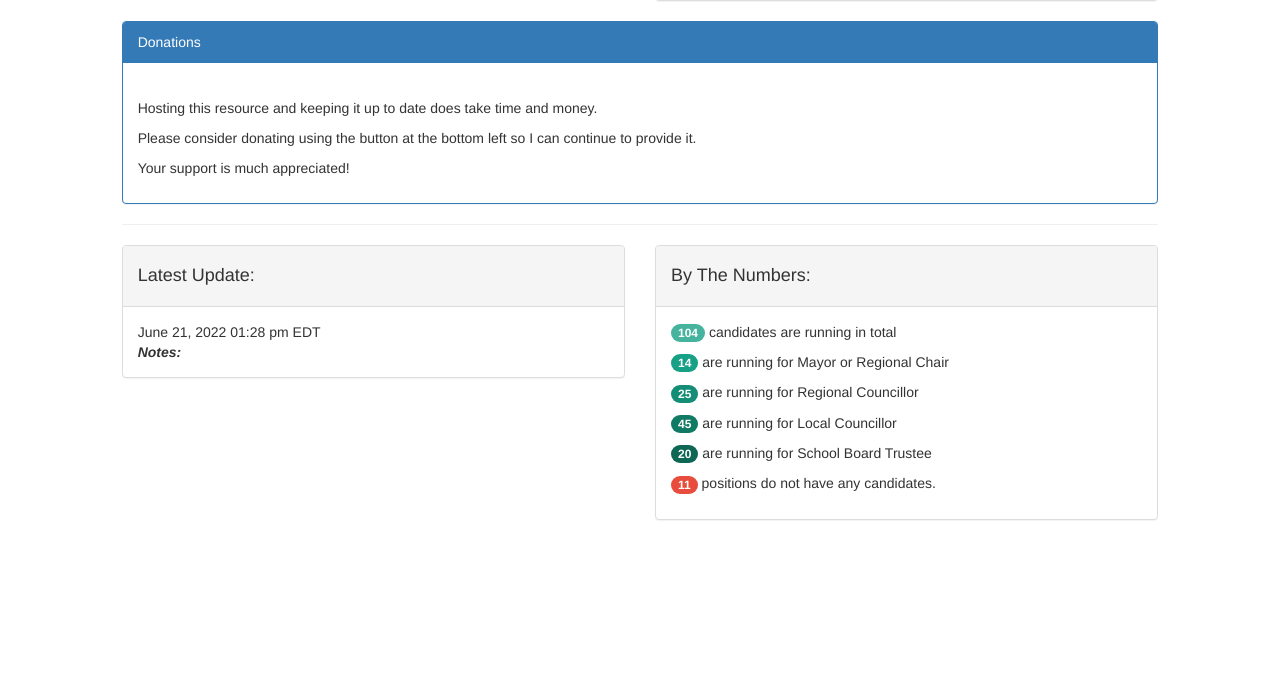
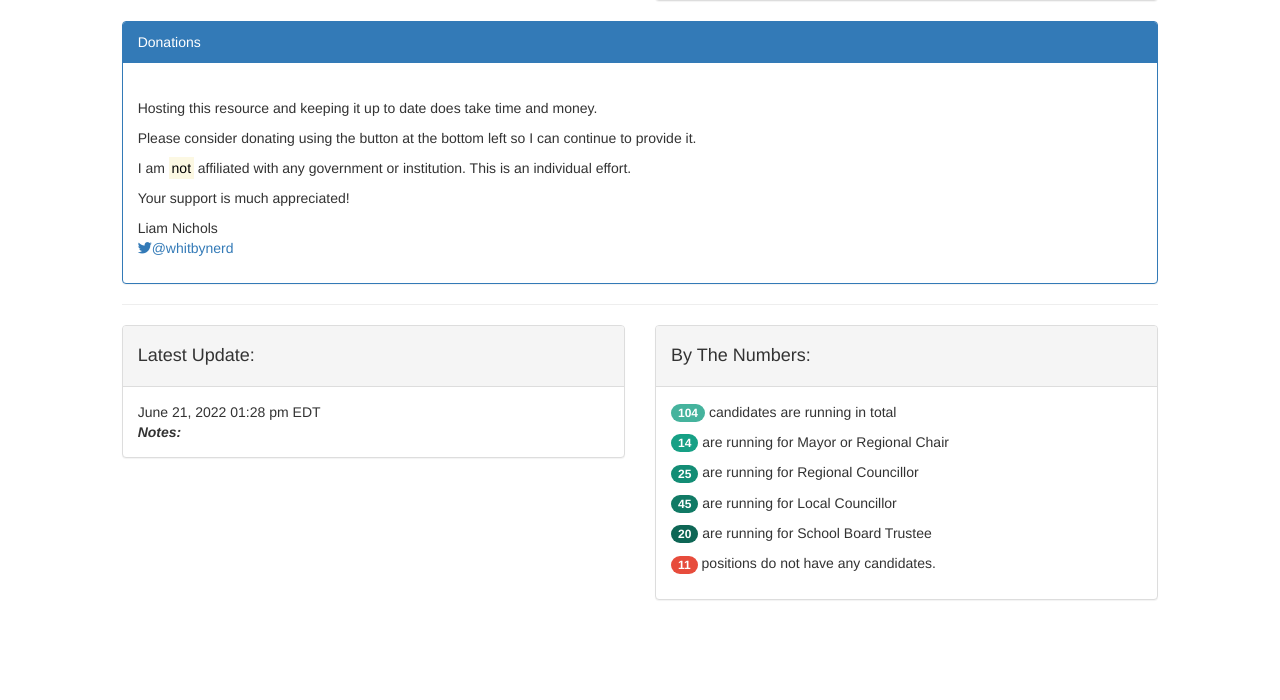
Before and after one commit to liamn74/durhamcandidates, a PHP site: page / in a window 1280 px wide. Shown: the part 810-1510 px from the top of the page. Before the commit the page ends 1330 px from the top, so only its background shows below. Run offline with PHP 8.4, Linux system fonts and the light colour scheme; data that the repository does not hold is empty; some libraries are stand-ins or nearby versions.

Commit message:
Misc changes.

```diff
--- a/index.php
+++ b/index.php
@@ -73,7 +73,7 @@ foreach ($towns as $town){
     }
   }
 }
-echo'<head><script async src="https://pagead2.googlesyndication.com/pagead/js/adsbygoogle.js?client=ca-pub-8849894797310514"
+echo'<head><script src="https://kit.fontawesome.com/ccc537e79c.js" crossorigin="anonymous"></script><script async src="https://pagead2.googlesyndication.com/pagead/js/adsbygoogle.js?client=ca-pub-8849894797310514"
      crossorigin="anonymous"></script>
 <link rel="icon" type="image/x-icon" href="website/favicon.jpg">
 <meta property="og:url"                content="liamnichols.ca" />
@@ -142,13 +142,13 @@ echo '</ul>
 <div class="tab-content">
 <div id="home" class="tab-pane fade in active">
 <div class = "row">
-<div class = "col-md-6">
+<div class = "col-sm-6">
 <h2>Welcome!</h2>
 <p>Thank you for visiting.<br><br>This resource is meant to help track who is running across all '.$spots.' positions to be elected in the upcoming municipal election in Durham Region.
 <br><br>
 Information is not gathered in real time. For the latest and most up to date information, please visit each municipality'."'".'s source data.
 <br><br><b><mark>Election day is Monday, October 24th, 2022. Please vote.</mark></b></div>
-<div class="col-md-6">
+<div class="col-sm-6">
 <br>
 <div class="panel panel-default">
   <div class="panel-heading"><h4>'."Check If You're On The Voter's List".'</h4></div>
@@ -160,7 +160,7 @@ Information is not gathered in real time. For the latest and most up to date inf
 </div>
 <div class="panel panel-primary">
       <div class="panel-heading">Donations</div>
-      <div class="panel-body">Hosting this resource and keeping it up to date does take time and money.<p><p>Please consider donating using the button at the bottom left so I can continue to provide it.<p><p>Your support is much appreciated!</div></div>
+      <div class="panel-body">Hosting this resource and keeping it up to date does take time and money.<p><p>Please consider donating using the button at the bottom left so I can continue to provide it.<p><p>I am <mark>not</mark> affiliated with any government or institution. This is an individual effort. <p><p>Your support is much appreciated!<p><p>Liam Nichols<br><a href="https://www.twitter.com/whitbynerd"target="_blank" rel="noopener noreferrer"><i class="fab fa-twitter"></i>@whitbynerd</a></div></div>
 <hr>';
   echo '
 <div class="row">
```
